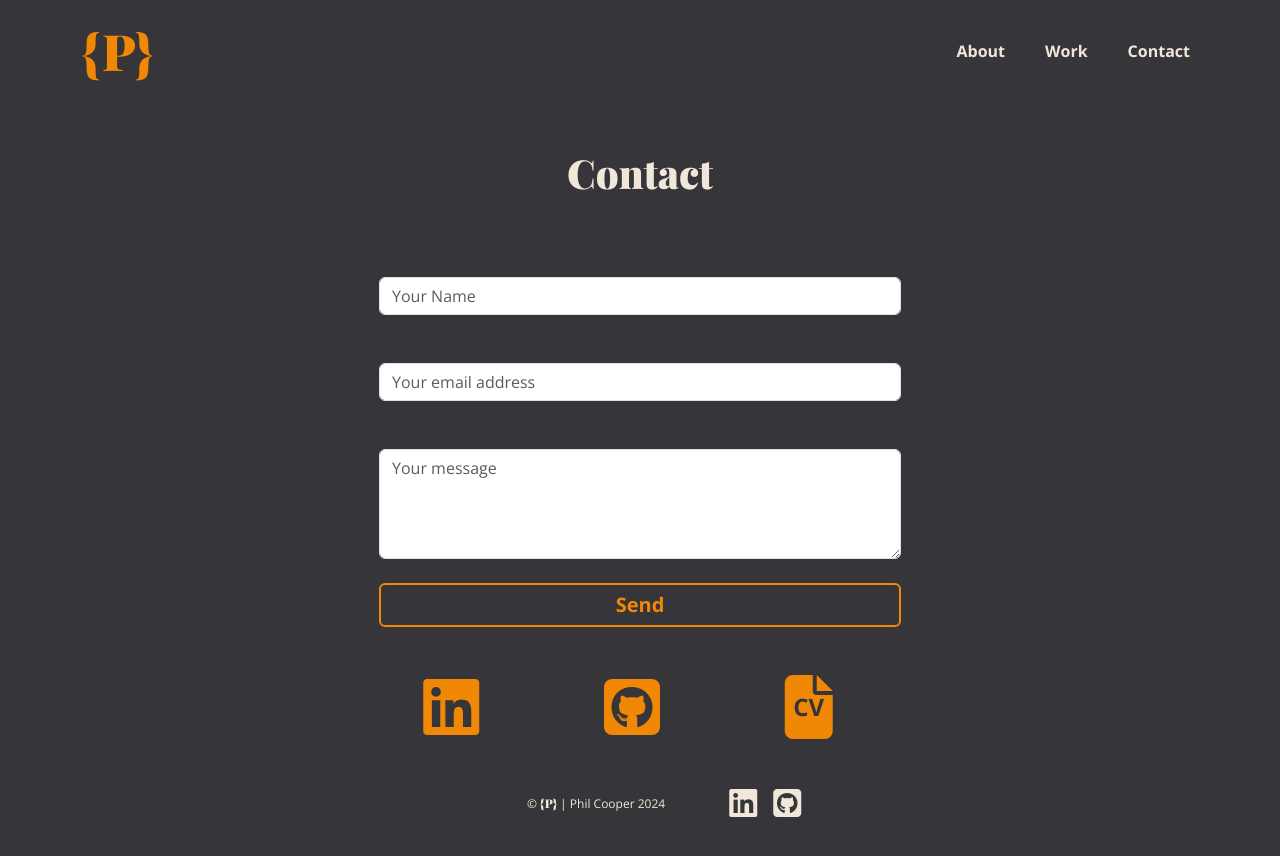
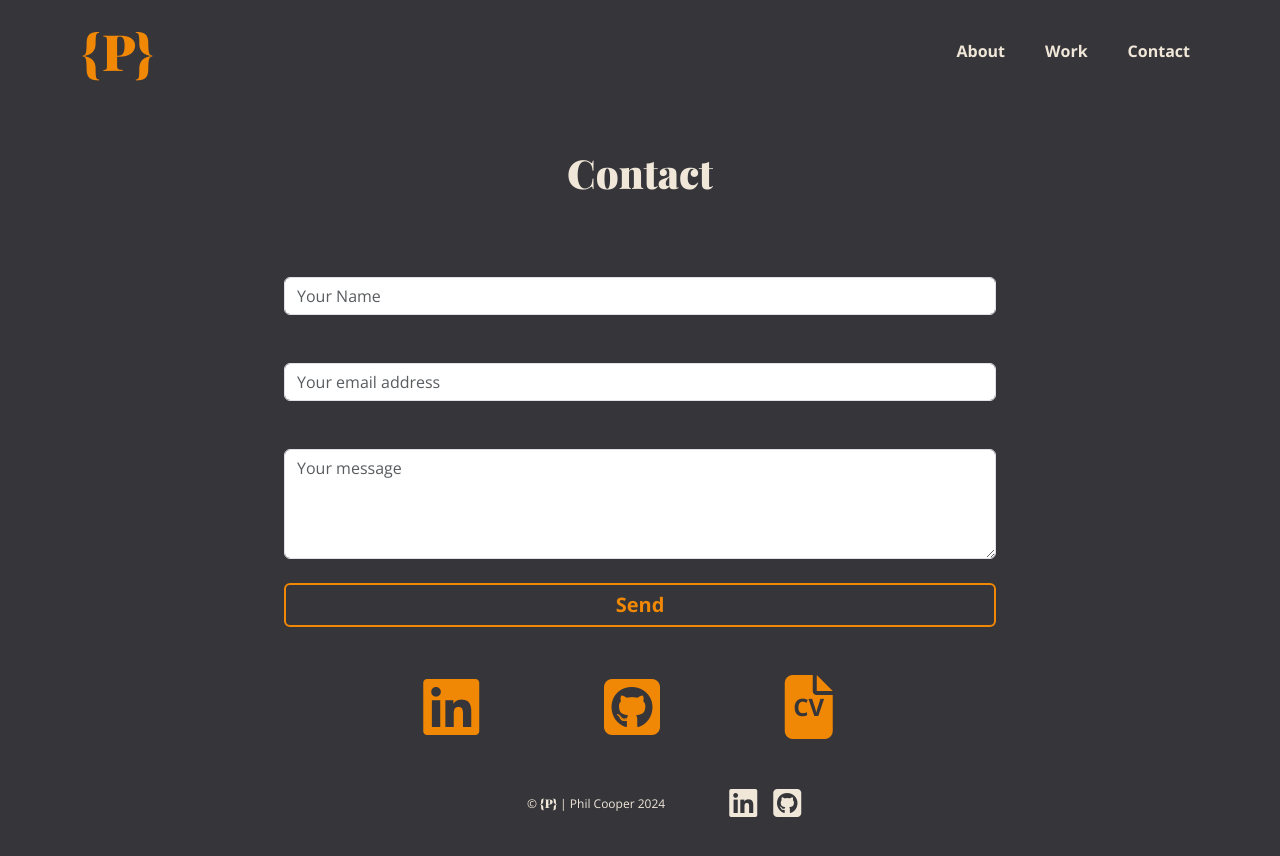
Before and after one commit to PhilC7/react-portfolio, a React (Vite) app: page / in a window 1280 px wide. Both pictures are taken after a click on the link "Contact". Shown: the top 856 px of the page. Built offline with nearby package versions, Linux system fonts and the light colour scheme; a web font is replaced by a local one.

Commit message:
contact form now works correctly

```diff
--- a/src/components/ContactForm.jsx
+++ b/src/components/ContactForm.jsx
@@ -15,7 +15,7 @@ const ContactForm = () => {
 
   const handleSubmit = e => {
     e.preventDefault();
-    emailjs.sendForm('service_6aek6pb', 'template_r4wwnkm', e.target, 'HRNtxseJe5LYO6Hy0')
+    emailjs.sendForm('service_6aek6pb', 'contact_form', e.target, 'HRNtxseJe5LYO6Hy0')
       .then((result) => {
         console.log(result.text);
         setSubmitted(true);
--- a/src/components/pages/Contact.jsx
+++ b/src/components/pages/Contact.jsx
@@ -8,9 +8,9 @@ function Contact() {
     <div className="container-fluid container my-5">
             <h2 className="contact-title text-center">Contact</h2>
     </div>
-    <div className="container container-fluid d-flex flex-column justify-content-start">
+    <div className="container container-fluid">
       <div className="row">
-        <div className="col-12 col-lg-6 mx-auto my-auto">
+        <div className="col-12 col-lg-8 mx-auto my-auto">
           <Form />
         </div>
         <div className="row mt-5">
```
